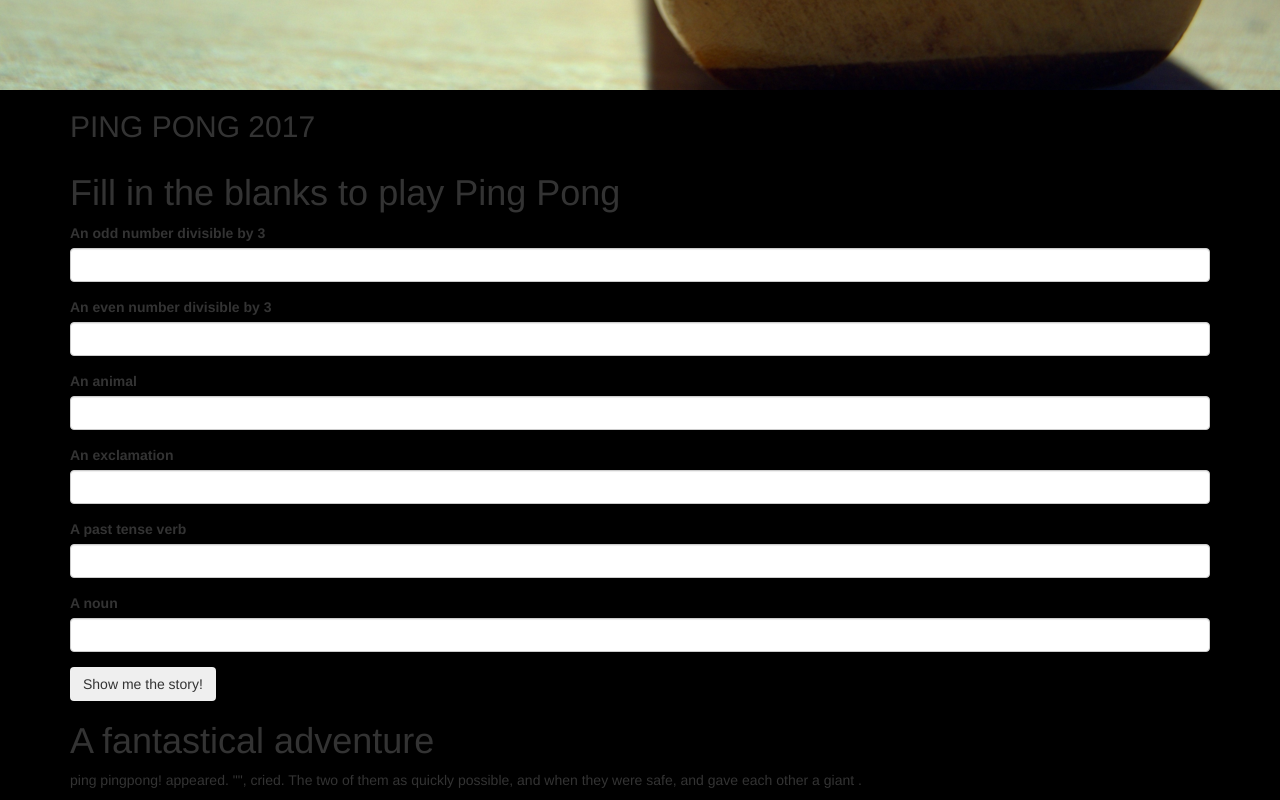
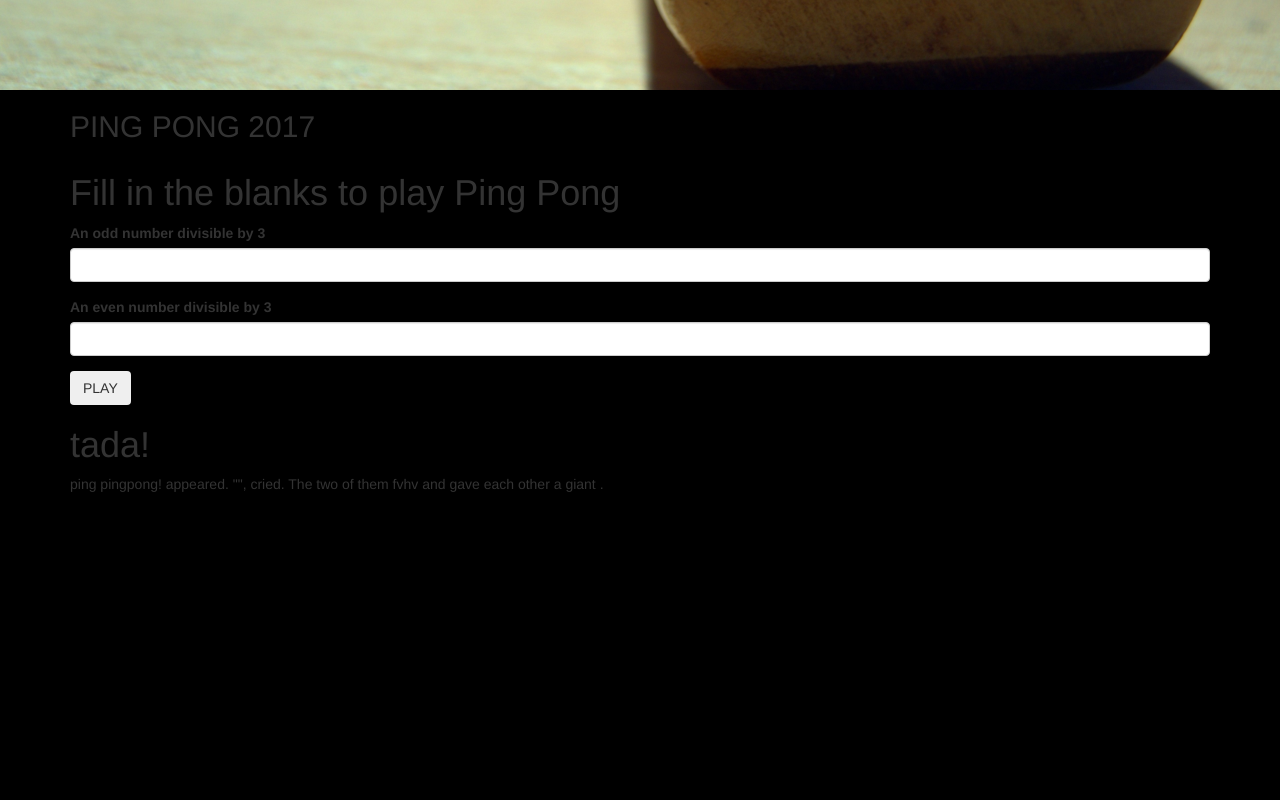
Before and after one commit to ericaoforiatta/ping-pong-game, a plain HTML site: page index.html in a window 1280 px wide. Shown: the part 608-1408 px from the top of the page. After the commit the page ends 1112 px from the top, so only its background shows below. Drawn offline with Linux system fonts and the light colour scheme.

Commit message:
This commit is to add a form

```diff
--- a/index.html
+++ b/index.html
@@ -33,37 +33,22 @@
       <form>
         <div class="form-group">
           <label for="number1">An odd number divisible by 3</label>
-          <input id="person1" class="form-control" type="number">
+          <input id="person1" class="form-control" type="text">
         </div>
         <div class="form-group">
           <label for="number2">An even number divisible by 3</label>
           <input id="person2" class="form-control" type="text">
         </div>
-        <div class="form-group">
-          <label for="animal">An animal</label>
-          <input id="animal" class="form-control" type="number">
-        </div>
-        <div class="form-group">
-          <label for="exclamation">An exclamation</label>
-          <input id="exclamation" class="form-control" type="text">
-        </div>
-        <div class="form-group">
-          <label for="verb">A past tense verb</label>
-          <input id="verb" class="form-control" type="text">
-        </div>
-        <div class="form-group">
-          <label for="noun">A noun</label>
-          <input id="noun" class="form-control" type="text">
-        </div>
 
-        <button type="submit" class="btn">Show me the story!</button>
+
+        <button type="submit" class="btn">PLAY</button>
       </form>
     </div>
 
     <div id="story">
-      <h1>A fantastical adventure</h1>
+      <h1>tada!</h1>
       <p><span class="number1"></span> ping <span class="number2"></span> pingpong!<span class="animal"></span> appeared. "<span class="exclamation"></span>", <span class="person1"></span> cried. The two
-        of them <span class="verb"></span> as quickly possible, and when they were safe, <span class="person1"></span> and <span class="person2"></span> gave each other a giant <span class="noun"></span>.</p>
+        of them <span class="verb"></span> fvhv<span class="person1"></span> and <span class="person2"></span> gave each other a giant <span class="noun"></span>.</p>
     </div>
   </div>
 </body>
--- a/js/scripts.js
+++ b/js/scripts.js
@@ -2,17 +2,11 @@ $(document).ready(function() {
   $("#blanks form").submit(function(event) {
     var person1Input = $("input#person1").val();
     var person2Input = $("input#person2").val();
-    var animalInput = $("input#animal").val();
-    var exclamationInput = $("input#exclamation").val();
-    var verbInput = $("input#verb").val();
-    var nounInput = $("input#noun").val();
+
 
     $(".person1").text(person1Input);
     $(".person2").text(person2Input);
-    $(".animal").text(animalInput);
-    $(".exclamation").text(exclamationInput);
-    $(".verb").text(verbInput);
-    $(".noun").text(nounInput);
+
 
     $("#story").show();
 
```
